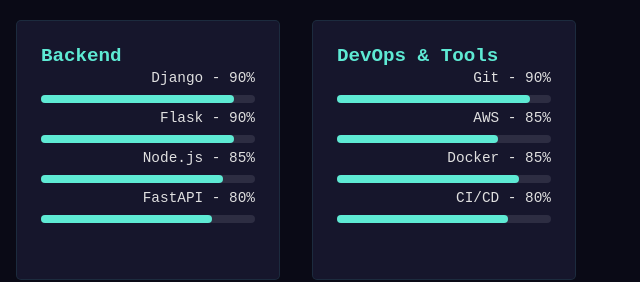
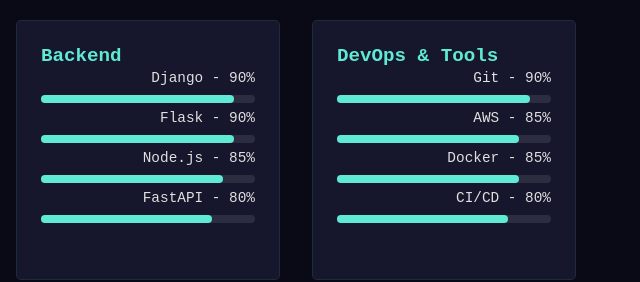
Before and after one commit to moosicles/marcoshill.com, a plain HTML site: page index.html in a window 1280 px wide. Shown: the part 1060-1342 px from the top of the page, 640-1280 px from the left. Drawn offline with nearby package versions, Linux system fonts and the light colour scheme; animation ran at ten frames a second.

Commit message:
fixed skill bar length bug

```diff
--- a/index.html
+++ b/index.html
@@ -601,7 +601,7 @@
                     </div>
                     <div class="skill-bar">
                         <span>AWS - 85%</span>
-                        <div class="skill-progress" data-width="75"></div>
+                        <div class="skill-progress" data-width="85"></div>
                     </div>
                     <div class="skill-bar">
                         <span>Docker - 85%</span>
```
